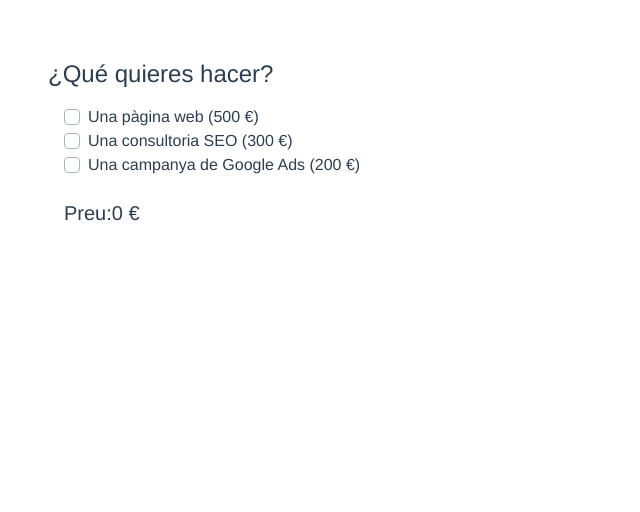
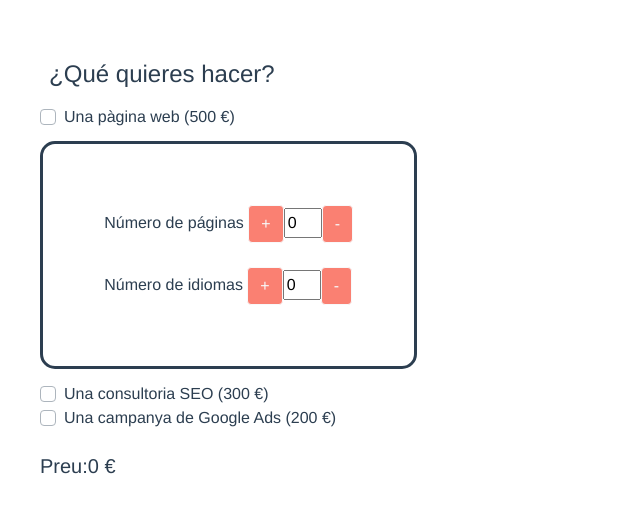
Before and after one commit to xvrmas/sprint-7, a Vue app: page / in a window 1280 px wide. Shown: the top 512 px of the page, without its empty margins (0-640 px from the left). Built offline with nearby package versions, Linux system fonts and the light colour scheme.

Commit message:
fets el botons del panell per aumentar o disminuir les quantitats de pagines i idiomes

```diff
--- a/src/components/Panell.vue
+++ b/src/components/Panell.vue
@@ -1,8 +1,34 @@
 <template>
-  <div v-if="condition">
+  <div>
     <div class="carta">
-      Número de paginas <input type="number" v-model="sumaTotal1" /><br /><br />
-      Número de idiomas <input type="number" v-model="sumaTotal2" />
+      Número de páginas <b-button
+        style="background-color: salmon"
+        variant="outline-light"
+        @click="sumaTotal1++"
+        >+</b-button
+      >
+      <input  size="1" v-model="sumaTotal1" />
+      <b-button
+        class="boto"
+        style="background-color: salmon"
+        variant="outline-light"
+        @click="sumaTotal1--"
+        >-</b-button
+      >
+      <br /><br />
+      Número de idiomas <b-button
+        style="background-color: salmon"
+        variant="outline-light"
+        @click="sumaTotal2++"
+        >+</b-button
+      >
+      <input size="1" v-model="sumaTotal2" />
+      <b-button
+        style="background-color: salmon"
+        variant="outline-light"
+        @click="sumaTotal2--"
+        >-</b-button
+      >
     </div>
   </div>
 </template>
@@ -15,8 +41,7 @@ export default {
       sumaTotal1: 0,
       sumaTotal2: 0,
       paginesIdiomes: 0,
-      condition:false
-
+      condition: false,
     };
   },
 
@@ -37,7 +62,6 @@ export default {
       this.total = 0;
       for (let item of this.selected) {
         this.total = this.total + item;
-        this.condition=true
       }
       return this.total + this.paginesIdiomes;
     },
@@ -52,7 +76,7 @@ export default {
 </script>
 <style scoped>
 .carta {
-  padding: 2rem;
+  padding: 5%;
   height: auto;
   width: fit-content;
   border: solid 3.5px;
--- a/src/views/HomeView.vue
+++ b/src/views/HomeView.vue
@@ -1,16 +1,16 @@
 <template>
-  <div class="home ml-5">
+  <div class="home ml-4">
     <h4>¿Qué quieres hacer?</h4>
     <div class="m-3">
-      <b-form-checkbox id="check1" v-model="selected" :value="500"
+      <b-form-checkbox v-model="selected" :value="500"
         >Una pàgina web (500 €)</b-form-checkbox
       >
       <panell :selected="selected" @resultat="totalSuma"></panell>
 
-      <b-form-checkbox id="check2" v-model="selected" :value="300"
+      <b-form-checkbox v-model="selected" :value="300"
         >Una consultoria SEO (300 €)</b-form-checkbox
       >
-      <b-form-checkbox id="check3" v-model="selected" :value="200"
+      <b-form-checkbox v-model="selected" :value="200"
         >Una campanya de Google Ads (200 €)</b-form-checkbox
       >
       <div>
@@ -40,3 +40,8 @@ export default {
   },
 };
 </script>
+<style>
+  h4{
+    margin-left: 2%;
+  }
+</style>
```
